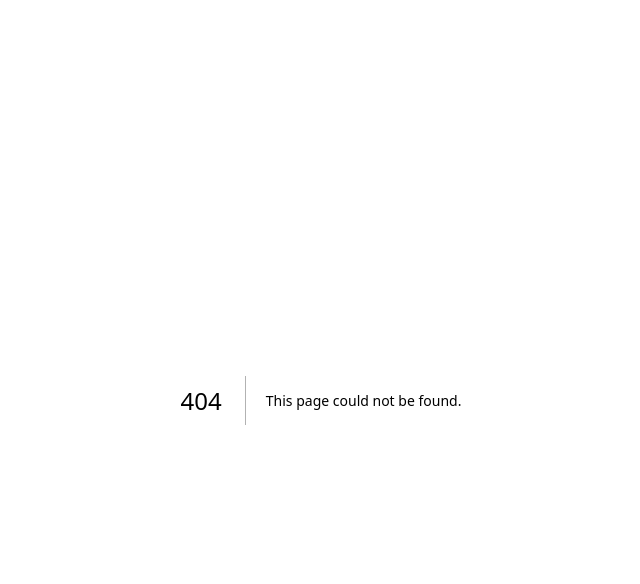
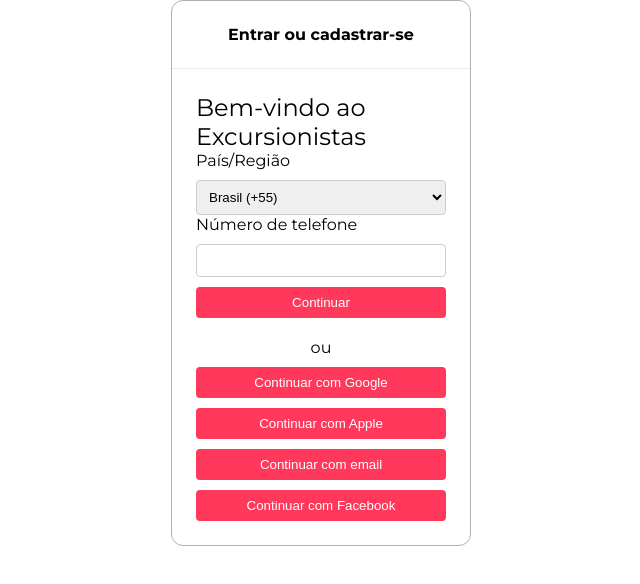
Before and after one commit to SuricatoDev/suricato-dev-front, a Next.js app: page /login in a window 1280 px wide. Before the commit this address had no page. Shown: the top 584 px of the page, without its empty margins (319-959 px from the left). Built offline with nearby package versions, Linux system fonts and the light colour scheme.

Commit message:
feat: initial login screen

```diff
--- /dev/null
+++ b/src/components/LoginForm/index.tsx
@@ -0,0 +1,39 @@
+import { useForm } from 'react-hook-form'
+import * as S from './styles'
+
+export default function LoginForm() {
+  const { register, handleSubmit } = useForm()
+
+  const onSubmit = (data) => {
+    console.log(data)
+  }
+
+  return (
+    <S.FormContainer>
+      <S.Header>
+        <S.Title>Entrar ou cadastrar-se</S.Title>
+      </S.Header>
+      <S.StyledForm onSubmit={handleSubmit(onSubmit)}>
+        <S.Subtitle>Bem-vindo ao Excursionistas</S.Subtitle>
+        <label htmlFor="country">País/Região</label>
+        <S.StyledSelect id="country" {...register('country')}>
+          <option value="BR">Brasil (+55)</option>
+          <option value="US">United States (+1)</option>
+          {/* Adicione mais opções de acordo com a necessidade */}
+        </S.StyledSelect>
+
+        <label htmlFor="phone">Número de telefone</label>
+        <S.StyledInput id="phone" type="tel" {...register('phone')} />
+
+        <S.StyledButton type="submit">Continuar</S.StyledButton>
+
+        <S.Divider>ou</S.Divider>
+
+        <S.StyledButton type="button">Continuar com Google</S.StyledButton>
+        <S.StyledButton type="button">Continuar com Apple</S.StyledButton>
+        <S.StyledButton type="button">Continuar com email</S.StyledButton>
+        <S.StyledButton type="button">Continuar com Facebook</S.StyledButton>
+      </S.StyledForm>
+    </S.FormContainer>
+  )
+}
--- /dev/null
+++ b/src/components/LoginForm/styles.ts
@@ -0,0 +1,62 @@
+import styled from 'styled-components'
+
+export const FormContainer = styled.div`
+  width: 300px;
+  margin: auto;
+  border-radius: 12px;
+  border: 1px solid #b0b0b0 !important;
+`
+
+export const Header = styled.div`
+  padding: 1.5rem;
+  border-bottom: 1px solid #ebebeb;
+`
+
+export const Title = styled.h1`
+  text-align: center;
+  font-weight: bold;
+  font-size: ${(props) => props.theme.common.font.sizes.heading.xxxsmall};
+`
+
+export const StyledForm = styled.form`
+  display: flex;
+  flex-direction: column;
+  padding: 1.5rem;
+`
+
+export const Subtitle = styled.p`
+  font-size: ${(props) => props.theme.common.font.sizes.heading.xsmall};
+`
+
+export const StyledInput = styled.input`
+  margin-top: 10px;
+  padding: 8px;
+  border: 1px solid #ccc;
+  border-radius: 4px;
+`
+
+export const StyledSelect = styled.select`
+  margin-top: 10px;
+  padding: 8px;
+  border: 1px solid #ccc;
+  border-radius: 4px;
+`
+
+export const StyledButton = styled.button`
+  margin-top: 10px;
+  padding: 8px;
+  background-color: #ff385c;
+  color: white;
+  border: none;
+  border-radius: 4px;
+  cursor: pointer;
+
+  &:hover {
+    background-color: #e31c58;
+  }
+`
+
+export const Divider = styled.div`
+  margin-top: 20px;
+  text-align: center;
+`
--- /dev/null
+++ b/src/components/Modal/styles.ts
@@ -0,0 +1,44 @@
+import styled from 'styled-components'
+import { ModalProps } from './'
+
+export const Shadow = styled.div<ModalProps>`
+  display: ${({ $isOpen }) => ($isOpen ? 'flex' : 'none')};
+  background-color: rgba(0, 0, 0, 0.5);
+  justify-content: center;
+  align-items: center;
+  position: fixed;
+  height: 100vh;
+  width: 100vw;
+  z-index: 9999;
+  top: 0;
+  left: 0;
+  right: 0;
+  bottom: 0;
+  cursor: pointer;
+
+  svg {
+    position: absolute;
+    top: 1rem;
+    right: 1rem;
+    cursor: pointer;
+    color: ${({ theme }) => theme.colors.primary_medium};
+    transition: opacity 2s;
+
+    &:hover {
+      opacity: 0.8;
+    }
+  }
+`
+
+export const Modal = styled.div`
+  position: absolute;
+  top: 50%;
+  left: 50%;
+  transform: translate(-50%, -50%);
+  background-color: ${({ theme }) => theme.colors.background_standard};
+
+  min-width: 300px;
+  min-height: 300px;
+
+  border-radius: 12px;
+`
--- a/src/pages/_document.tsx
+++ b/src/pages/_document.tsx
@@ -39,7 +39,7 @@
     return (
       <Html lang="pt-BR">
         <Head />
-        <body>
+        <body className="modal-root">
           <Main />
           <NextScript />
         </body>
--- a/src/pages/index.tsx
+++ b/src/pages/index.tsx
@@ -5,6 +5,7 @@
 import Footer from '@/components/Footer'
 import MobileFooter from '@/components/MobileFooter'
 import ProductCard from '@/components/ProductCard'
+import Modal from '@/components/Modal'
 
 export default function Home() {
   return (
@@ -13,6 +14,9 @@
         <Header />
         <S.Main>
           <div className="container">
+            {/* <Modal $isOpen={true}>
+              <h1>teste</h1>
+            </Modal> */}
             <S.ProductsContainer>
               <ProductCard
                 images={[
--- /dev/null
+++ b/src/pages/login/index.tsx
@@ -0,0 +1,10 @@
+import LoginForm from '@/components/LoginForm'
+import Layout from '@/containers/Layout'
+
+export default function Login() {
+  return (
+    <Layout>
+      <LoginForm />
+    </Layout>
+  )
+}
```
Also changed, not shown: src/components/LoginForm/stories.tsx (added, +9 -0 lines), src/components/Modal/index.tsx (added, +39 -0 lines), src/components/common/Portal/index.tsx (added, +24 -0 lines), 1 other file (tests, documents, lock files or other folders).
